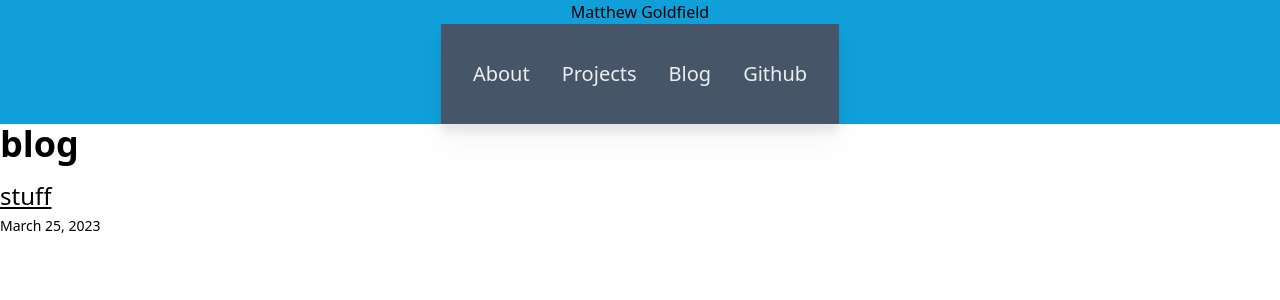
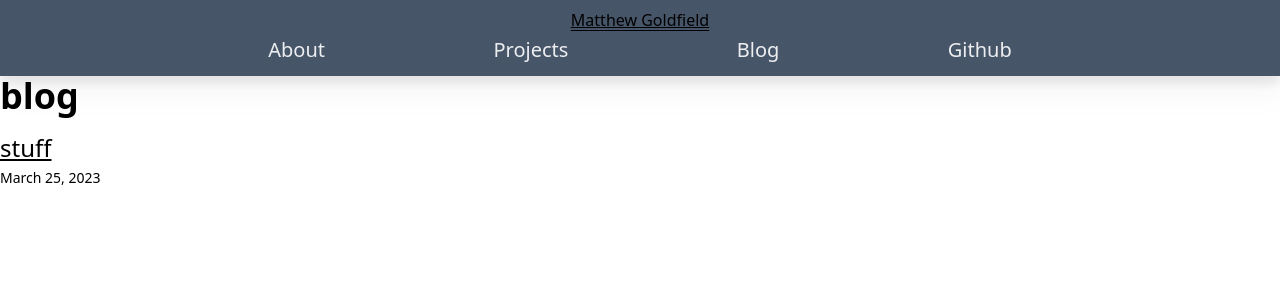
Before and after one commit to mgoldfield/personal-site, a Next.js app: page / in a window 1280 px wide. Shown: the top 300 px of the page. Built offline with nearby package versions, Linux system fonts and the light colour scheme.

Commit message:
markdownPage, about

```diff
--- a/src/app/about/page.tsx
+++ b/src/app/about/page.tsx
@@ -1,40 +1,5 @@
-import Link from "next/link";
+import { markdownPage } from "../components/helpers";
 
-export default function About() {
-  return (
-    <div>
-      <p>
-        Hello! My name is Matt Goldfield. I work on projects centered around
-        data, distributed systems, music, and combinations of those topics. I
-        like thinking about how humans collaborate and build relationships, and
-        about work and housing coops. I sometimes play and record music, and I
-        cook and bake a lot. I&apos;m currently a software engineer at{" "}
-        <Link href="https://www.izotope.com/">iZotope</Link>. I&apos;m an
-        emeritus member at the worker coop{" "}
-        <Link href="https://www.politicsrewired.com/">Politics Rewired</Link>.
-      </p>
-      <p>
-        Various current and past software projects, including a (now inactive)
-        simple in-browser DAW called{" "}
-        <Link href="https://github.com/mgoldfield/nodelooper">loopmagic!</Link>,
-        live on <Link href="https://github.com/mgoldfield">Github</Link>. I
-        sometimes make records with{" "}
-        <Link href="https://www.anathalevyhochberg.com/">
-          Anat Halevy Hochberg
-        </Link>
-        under our duet{" "}
-        <Link href="https://elulmusicproject.bandcamp.com/">Cap and Scarf</Link>
-        . From 2008-2015 I played in the rock band{" "}
-        <Link href="https://therationales.bandcamp.com/">The Rationales</Link>.
-      </p>
-      <p>
-        I&apos;m somewhat obsessed with cooking, especially smoking and curing,
-        fermenting, bread, pizza, noodles, and dumplings. Here are a few{" "}
-        <Link href="https://photos.app.goo.gl/SdtHzGY2h6QRuHKm6">
-          creations
-        </Link>{" "}
-        over the years.
-      </p>
-    </div>
-  );
+export default async function About() {
+  return markdownPage('about', 'about.md')
 }
--- a/src/app/components/header.tsx
+++ b/src/app/components/header.tsx
@@ -9,7 +9,7 @@ function HeaderNavLink({
   href: string;
 }) {
   return (
-    <Link className="text-white/90  no-underline hover:text-white p-4" href={href}>
+    <Link className="text-white/90  no-underline hover:text-white" href={href}>
       {title}
     </Link>
   );
@@ -17,7 +17,8 @@ function HeaderNavLink({
 
 export function HeaderNav() {
   return (
-    <nav className="bg-slate-600 p-4 sticky top-0 drop-shadow-xl z-10">
+    <nav className="bg-slate-600 p-2 sticky drop-shadow-xl ">
+      <div className="text-center underline decoration-double"><Link href="/">Matthew Goldfield</Link></div>
       <div className="prose prose-xl mx-auto flex justify-between flex-row">
         <HeaderNavLink href="/about">About</HeaderNavLink>
         <HeaderNavLink href="/projects">Projects</HeaderNavLink>
--- a/src/app/components/helpers.tsx
+++ b/src/app/components/helpers.tsx
@@ -1,17 +1,22 @@
-import Link from "next/link";
-import styles from "../page.module.css";
+import { transformMarkdown } from '@/lib/posts';
+import fs from 'fs';
+import path from "path";
 
 export function isProduction() {
   return process.env.NODE_ENV === "production";
 }
 
-export function Title() {
-  const homeLink = isProduction() ? "https://mattg.xyz" : "localhost::3000";
+export async function markdownPage(dir: string, name: string) {
+  const aboutMarkdownPath = path.join(process.cwd(), 'src', 'app', dir, name);
+  const aboutMarkdown = fs.readFileSync(aboutMarkdownPath).toString('utf-8');
+  const htmlToOutput = await transformMarkdown(aboutMarkdown);
+
   return (
-    <div className={styles.headerTitle}>
-      <Link href={homeLink} className={styles.headerTitle}>
-        Matthew Goldfield
-      </Link>
-    </div>
+    <main className="px-6 prose prose-xl prose-slate dark:prose-invert mx-auto">
+        <h1 className="text-3xl mt-4 mb-0">About</h1>
+        <article>
+            <section dangerouslySetInnerHTML={{ __html: htmlToOutput}} />
+        </article>
+    </main>
   );
 }
--- a/src/app/layout.tsx
+++ b/src/app/layout.tsx
@@ -1,9 +1,7 @@
 import "../styles/globals.css";
 import "../styles/variables.css";
 import type { Metadata } from "next";
-import { Title } from "./components/helpers";
 import { HeaderNav } from "./components/header";
-import styles from "./page.module.css";
 
 export const metadata: Metadata = {
   title: "Create Next App",
@@ -21,8 +19,7 @@ export default function RootLayout({
         <title>Matthew Goldfield</title>
       </head>
       <body className="dark:bg-slate-800">
-        <header className={styles.header}>
-          <Title />
+        <header className="">
           <HeaderNav />
         </header>
         <div>
--- a/src/app/posts/[postId]/page.tsx
+++ b/src/app/posts/[postId]/page.tsx
@@ -23,9 +23,6 @@ export default async function BlogPost({ params: {postId} }: {params: { postId:
                 </p>
                 <article>
                     <section dangerouslySetInnerHTML={{ __html: contentHTML}} />
-                    <p>
-                        <Link href="/">back home</Link>
-                    </p>
                 </article>
             </main>
         )
--- a/src/lib/posts.tsx
+++ b/src/lib/posts.tsx
@@ -22,16 +22,19 @@ import html from 'remark-html';
     return allPosts.sort((p, q) => p.date < q.date ? 1 : -1);
  }
 
+ export async function transformMarkdown(text: string) {
+    return (await remark().use(html).process(text)).toString();
+ }
+
  export async function getPost(id: string) {
     const postPath = path.join(postsDirectory, `${id}.md`);
     const postText = fs.readFileSync(postPath, 'utf-8');
     const metadata = matter(postText);
-    const formattedPostText = await remark().use(html).process(metadata.content);
     const formattedPost: Blogpost & {contentHTML: string} = {
         id,
         title: metadata.data.title,
         date: metadata.data.date,
-        contentHTML: formattedPostText.toString(),
+        contentHTML: await transformMarkdown(metadata.content),
     }
     return formattedPost;
  }
```
Also changed, not shown: src/app/about/about.md (added, +18 -0 lines).
